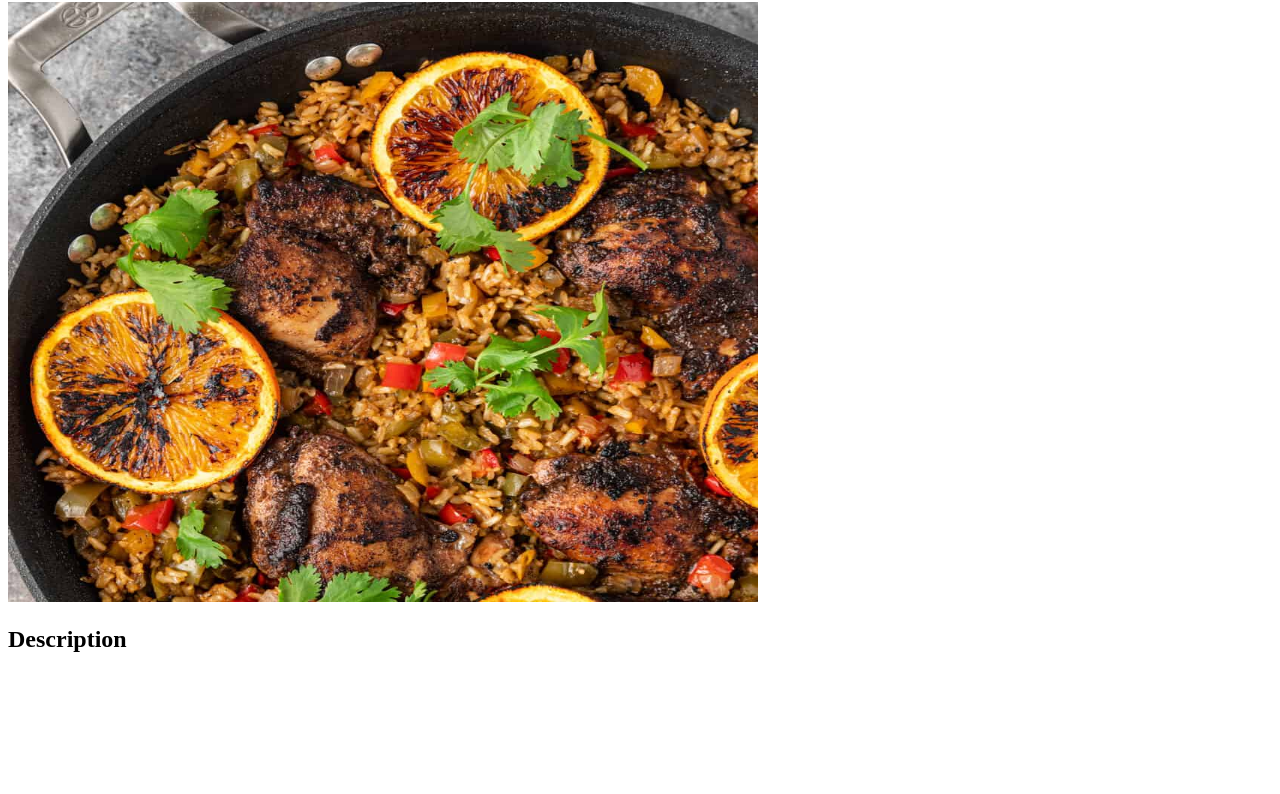
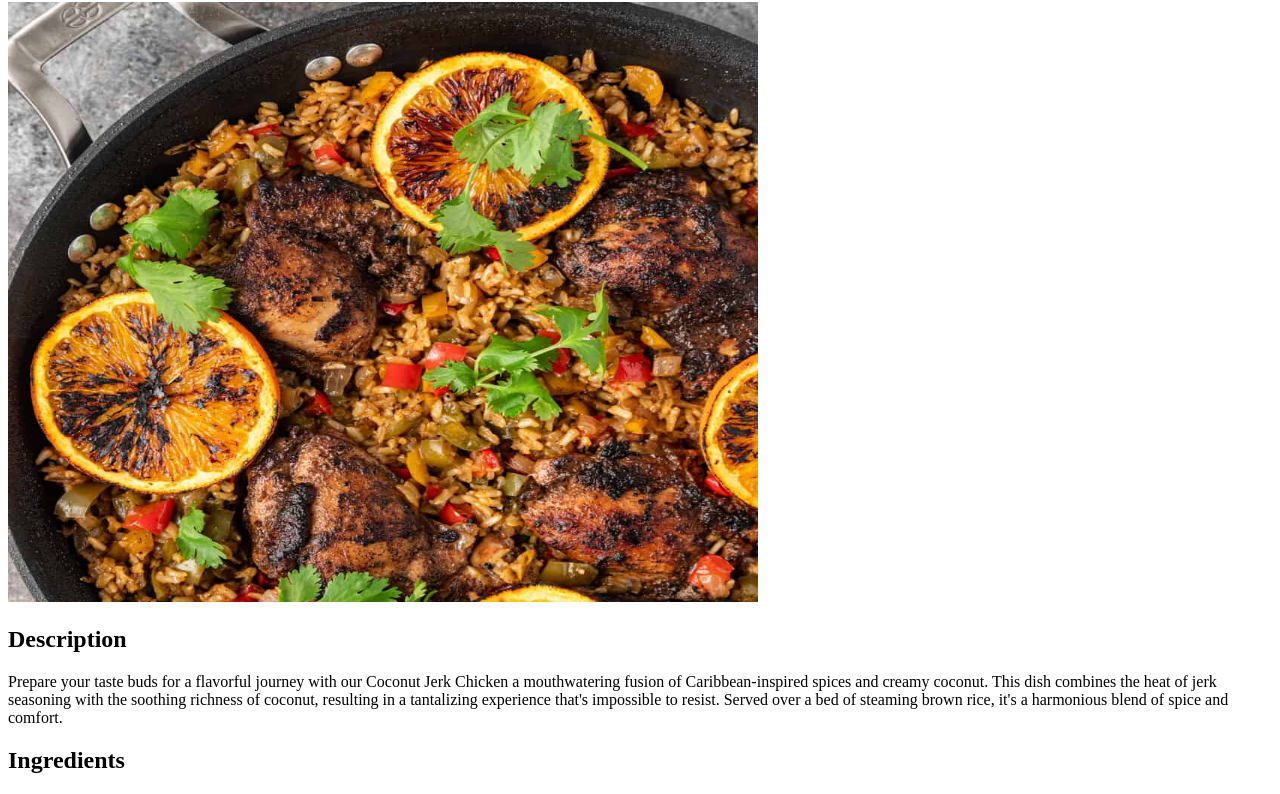
Before and after one commit to PhillJules/Phills-recipes, a plain HTML site: page recipes/jerk-chicken.html in a window 1280 px wide. Shown: the part 78-872 px from the top of the page. Before the commit the page ends 800 px from the top, so only its background shows below. Drawn offline with Linux system fonts and the light colour scheme.

Commit message:
added description to jerk chicken recipe and  h2
added h2 "ingredients"

```diff
--- a/recipes/jerk-chicken.html
+++ b/recipes/jerk-chicken.html
@@ -11,5 +11,18 @@
   <img src="../images/chicken.jpg" alt="Jerk Chicken" width="750px" height="600px">
 
   <h2>Description</h2>
+
+  <p>
+    Prepare your taste buds for a flavorful journey with our Coconut Jerk
+    Chicken a mouthwatering fusion of Caribbean-inspired spices and creamy
+    coconut. This dish combines the heat of jerk seasoning with the soothing
+    richness of coconut, resulting in a tantalizing experience that's impossible
+    to resist. Served over a bed of steaming brown rice, it's a harmonious blend
+    of spice and comfort.
+  </p>
+
+  <h2>Ingredients</h2>
+
+
 </body>
 </html>
```
